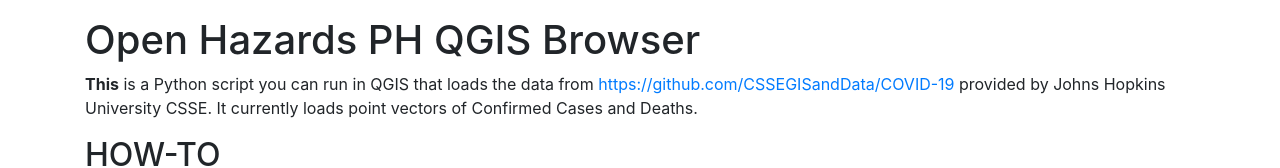
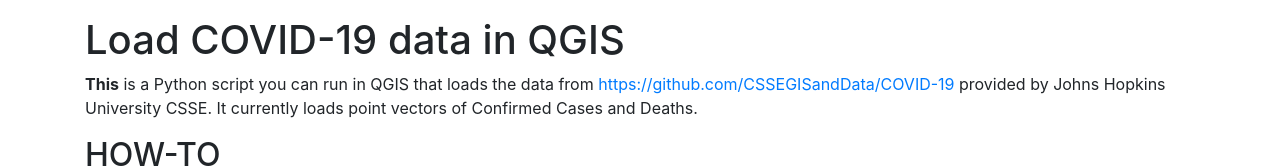
Before and after one commit to benhur07b/covid19-load-qgis, a plain HTML site: page index.html in a window 1280 px wide. Shown: the top 168 px of the page. Drawn offline with nearby package versions, Linux system fonts and the light colour scheme.

Commit message:
Initial commit

```diff
--- a/index.html
+++ b/index.html
@@ -24,7 +24,7 @@
 
 <body>
     <div class="container">
-        <h1 style="padding: 16px 0 0 0" id="open-hazards-ph-qgis-browser">Open Hazards PH QGIS Browser</h1>
+        <h1 style="padding: 16px 0 0 0" id="open-hazards-ph-qgis-browser">Load COVID-19 data in QGIS</h1>
         <p><strong>This</strong> is a Python script you can run in QGIS that loads the data from <a href="https://github.com/CSSEGISandData/COVID-19">https://github.com/CSSEGISandData/COVID-19</a> provided by Johns Hopkins University CSSE. It currently loads point vectors of Confirmed Cases and Deaths.
 
         <h2 id="how-to">HOW-TO</h2>
```
